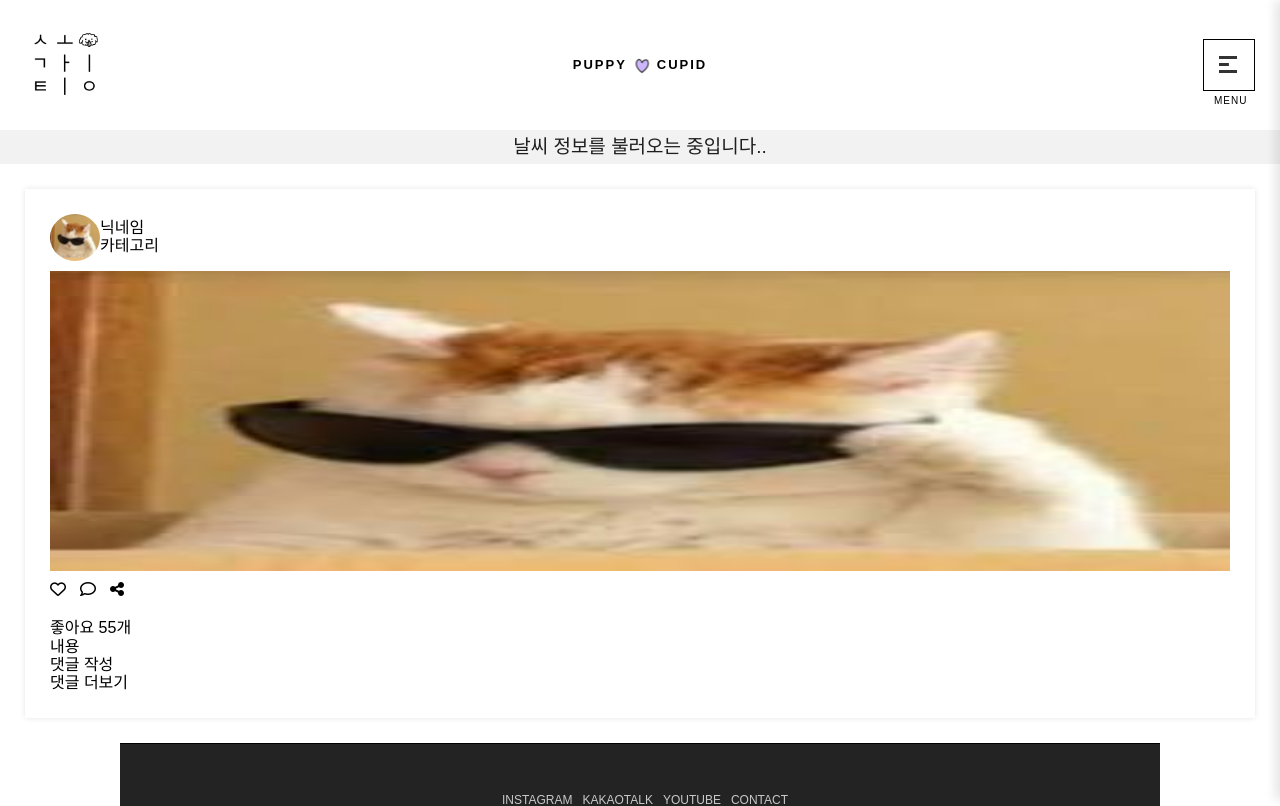
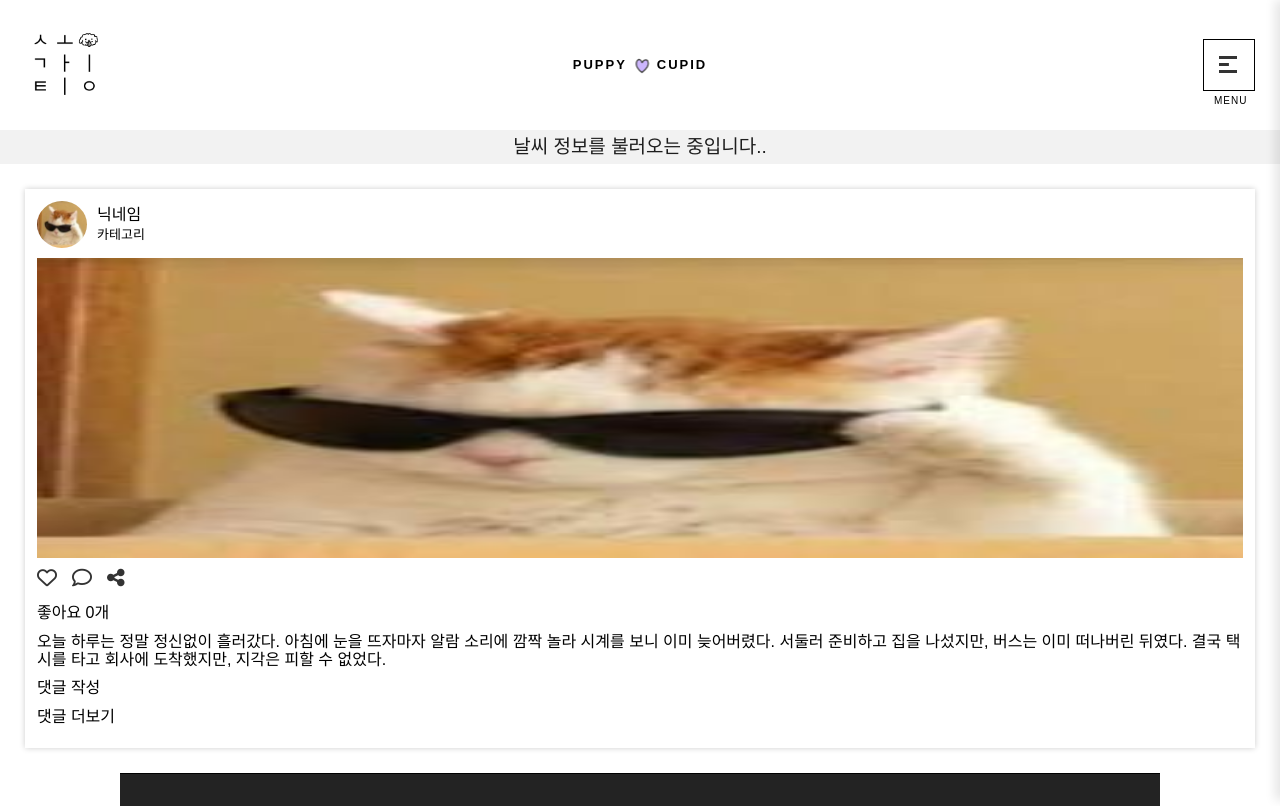
Before and after one commit to Team-YES/PuppyCupid_FrontEnd, a Next.js app in the folder front-project/: page /board in a window 1280 px wide. Shown: the top 806 px of the page. Built offline with nearby package versions, Linux system fonts and the light colour scheme; no server answers; a web font is replaced by a local one.

Commit message:
Feat: 전체게시판 진행중

```diff
--- a/front-project/src/components/Post/index.tsx
+++ b/front-project/src/components/Post/index.tsx
@@ -1,6 +1,11 @@
-import { PostStyled, Title, Img, Writer } from "./styled";
+import { useState } from "react";
+import { PostStyled, Title, Img, PostIcon, MarginBtmDiv } from "./styled";
 
 const PostList = () => {
+  // 좋아요 개수
+  const [like, setLike] = useState(0);
+
+  // fontawesome 아이콘
   const MypageTitles = [
     { icon: "fa-regular fa-heart" },
     { icon: "fa-regular fa-comment" },
@@ -14,9 +19,9 @@ const PostList = () => {
           style={{ display: "flex", alignItems: "center", marginBottom: 10 }}
         >
           <img style={{ width: 50, borderRadius: "50%" }} src="/cute_cat.jpg" />
-          <div>
-            <Writer>닉네임</Writer>
-            <div>카테고리</div>
+          <div style={{ marginLeft: 10 }}>
+            <div style={{ marginBottom: 3 }}>닉네임</div>
+            <div style={{ fontSize: 13 }}>카테고리</div>
           </div>
         </div>
         <div>
@@ -34,15 +39,20 @@ const PostList = () => {
         <div className="Post_iconContainer">
           {MypageTitles.map((item, i) => (
             <div key={i} className="Post_icon">
-              <i className={item.icon}></i>
+              <PostIcon className={item.icon}></PostIcon>
             </div>
           ))}
         </div>
         <div>
-          <div>좋아요 55개</div>
-          <div>내용</div>
-          <div>댓글 작성</div>
-          <div>댓글 더보기</div>
+          <MarginBtmDiv>좋아요 {like}개</MarginBtmDiv>
+          <MarginBtmDiv>
+            오늘 하루는 정말 정신없이 흘러갔다. 아침에 눈을 뜨자마자 알람 소리에
+            깜짝 놀라 시계를 보니 이미 늦어버렸다. 서둘러 준비하고 집을
+            나섰지만, 버스는 이미 떠나버린 뒤였다. 결국 택시를 타고 회사에
+            도착했지만, 지각은 피할 수 없었다.
+          </MarginBtmDiv>
+          <MarginBtmDiv>댓글 작성</MarginBtmDiv>
+          <MarginBtmDiv>댓글 더보기</MarginBtmDiv>
         </div>
       </div>
     </PostStyled>
--- a/front-project/src/components/Post/styled.ts
+++ b/front-project/src/components/Post/styled.ts
@@ -8,18 +8,13 @@ type Props = {
 };
 
 export const PostStyled = styled.div`
-  padding: 25px;
-  box-shadow: 0 0 6px rgba(0, 0, 0, 0.1);
+  padding: 12px;
+  box-shadow: 0 0 6px rgba(0, 0, 0, 0.2);
   width: 100%;
 
   .Post_iconContainer {
     display: flex;
-    margin-bottom: 20px;
-  }
-
-  .Post_icon {
-    margin-right: 10px;
-    width: 20px;
+    margin-bottom: 15px;
   }
 `;
 
@@ -32,6 +27,12 @@ export const Img = styled.div`
   border-radius: 50%;
 `;
 
-export const Writer = styled.div`
-  /* font-size: 14px; */
+export const PostIcon = styled.i`
+  font-size: 20px;
+  color: #333;
+  margin-right: 15px;
 `;
+
+export const MarginBtmDiv = styled.div`
+  margin-bottom: 10px;
+`;
```
